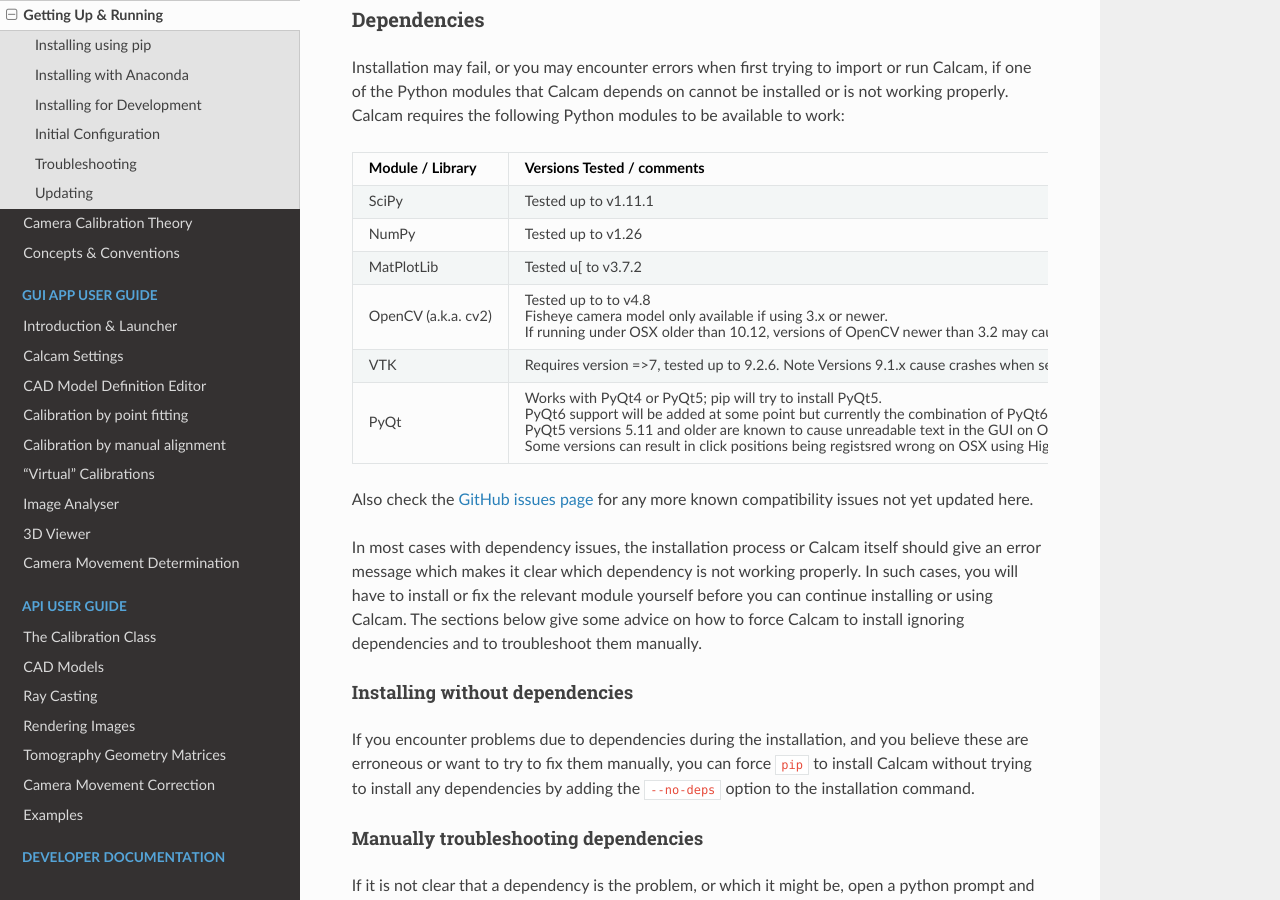
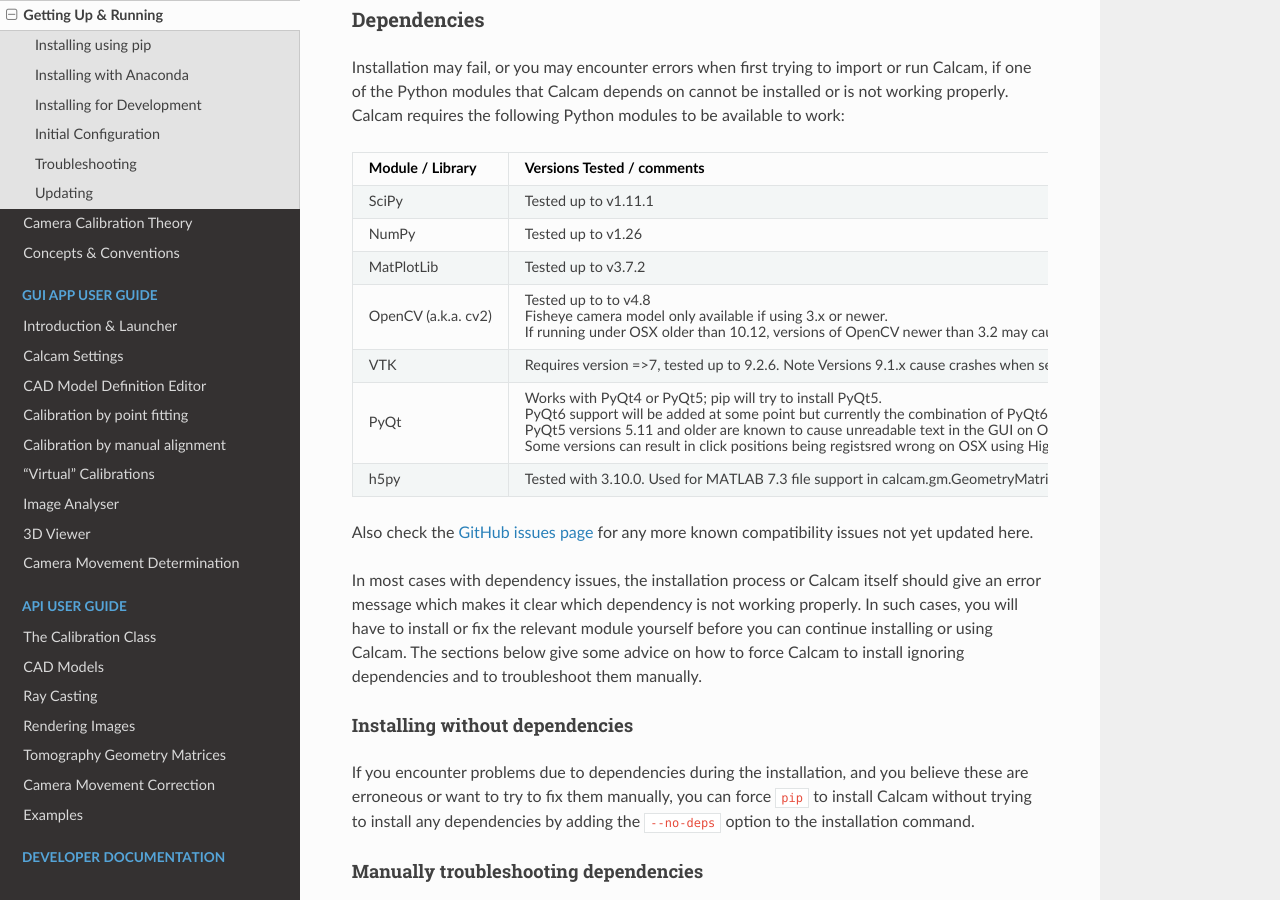
Before and after one commit to euratom-software/calcam, a Sphinx documentation site: the page built from docs/source/intro_install_setup.rst, in a window 1280 px wide and 900 px high, scrolled down 4880 px. Built offline with Sphinx 7.4.7 and the Read the Docs theme 2.0.0, drawn with Linux system fonts in a browser that asks for light colours; the version number could not be read and is left out.

Commit message:
Update exception wording; update documentation and update version to 2.13.dev0

```diff
--- a/docs/source/intro_install_setup.rst
+++ b/docs/source/intro_install_setup.rst
@@ -154,7 +154,7 @@ Installation may fail, or you may encounter errors when first trying to import o
 +---------------------+--------------------------------------------------------------------------------------------------------------------------------------------------------------------+
 | NumPy               | Tested up to v1.26                                                                                                                                                 |
 +---------------------+--------------------------------------------------------------------------------------------------------------------------------------------------------------------+
-| MatPlotLib          | Tested u[ to v3.7.2                                                                                                                                                |
+| MatPlotLib          | Tested up to v3.7.2                                                                                                                                                |
 +---------------------+--------------------------------------------------------------------------------------------------------------------------------------------------------------------+
 | OpenCV (a.k.a. cv2) | Tested up to to v4.8                                                                                                                                               |
 |                     |                                                                                                                                                                    |
@@ -171,6 +171,8 @@ Installation may fail, or you may encounter errors when first trying to import o
 |                     | PyQt5 versions 5.11 and older are known to cause unreadable text in the GUI on OSX when using dark theme.                                                          |
 |                     |                                                                                                                                                                    |
 |                     | Some versions can result in click positions being registsred wrong on OSX using High DPI mode; not clear what version ranges this affects (see GitHub issue #79)   |
++---------------------+--------------------------------------------------------------------------------------------------------------------------------------------------------------------+
+| h5py                | Tested with 3.10.0. Used for MATLAB 7.3 file support in calcam.gm.GeometryMatrix.                                                                                  |
 +---------------------+--------------------------------------------------------------------------------------------------------------------------------------------------------------------+
 
 Also check the  `GitHub issues page <https://github.com/euratom-software/calcam/issues>`_ for any more known compatibility issues not yet updated here.
```
Also changed, not shown: CHANGELOG.txt (+7 -0 lines), 2 other files.
